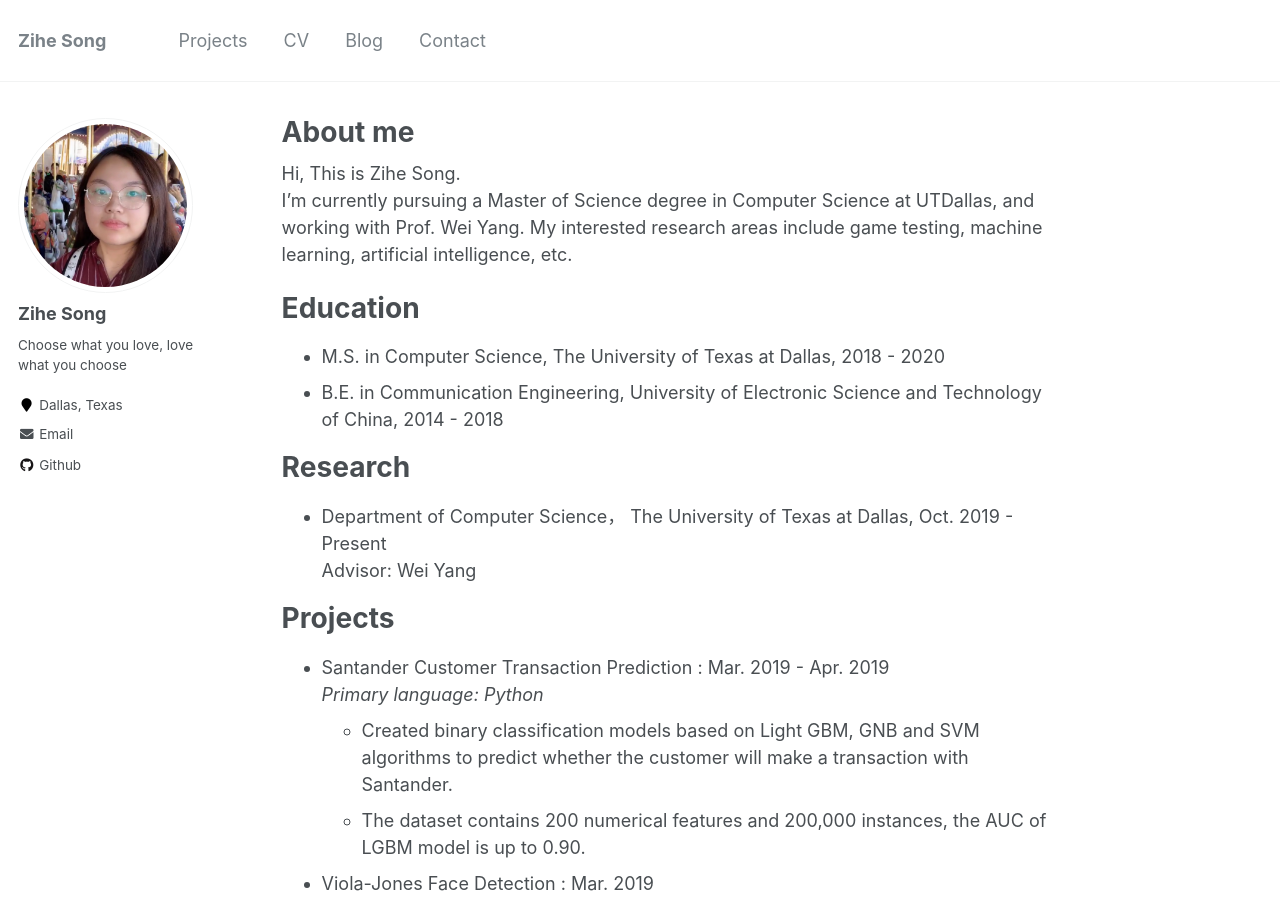
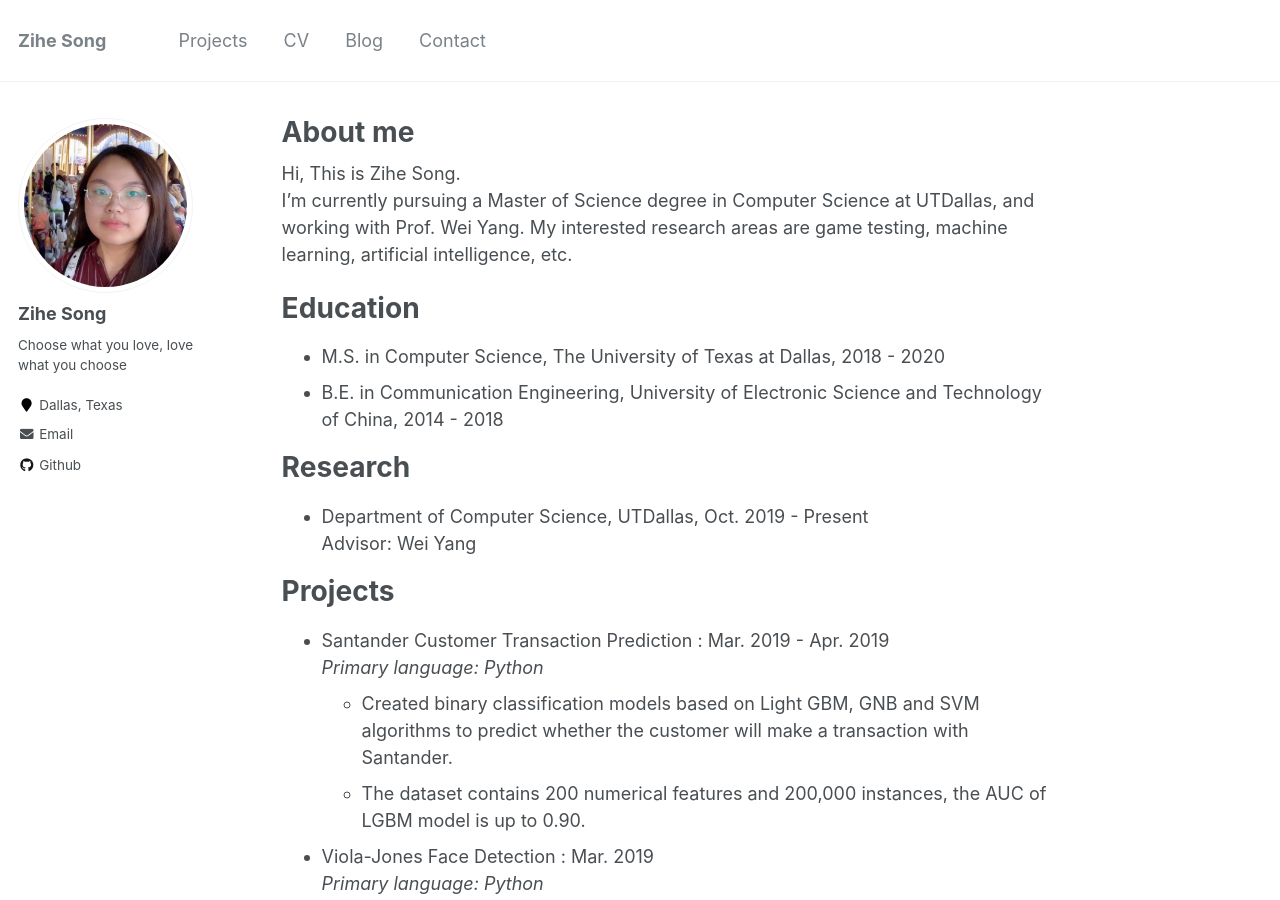
Before and after one commit to zihesong/zihesong.github.io, a Jekyll site: the page built from _pages/about.md, in a window 1280 px wide and 900 px high. Built offline with Jekyll 4.4.1, drawn with Linux system fonts in a browser that asks for light colours.

Commit message:
Update about.md

```diff
--- a/_pages/about.md
+++ b/_pages/about.md
@@ -9,7 +9,7 @@ redirect_from:
 ---
 
   Hi, This is Zihe Song. <br>
-  I'm currently pursuing a Master of Science degree in Computer Science at UTDallas, and working with Prof. Wei Yang. My interested research areas include game testing, machine learning, artificial intelligence, etc.
+  I'm currently pursuing a Master of Science degree in Computer Science at UTDallas, and working with Prof. Wei Yang. My interested research areas are game testing, machine learning, artificial intelligence, etc.
 
 
 Education
@@ -20,7 +20,7 @@ Education
 
 Research
 ======
-* Department of Computer Science， The University of Texas at Dallas, Oct. 2019 - Present <br>
+* Department of Computer Science, UTDallas, Oct. 2019 - Present <br>
 Advisor: Wei Yang
 
 
```
